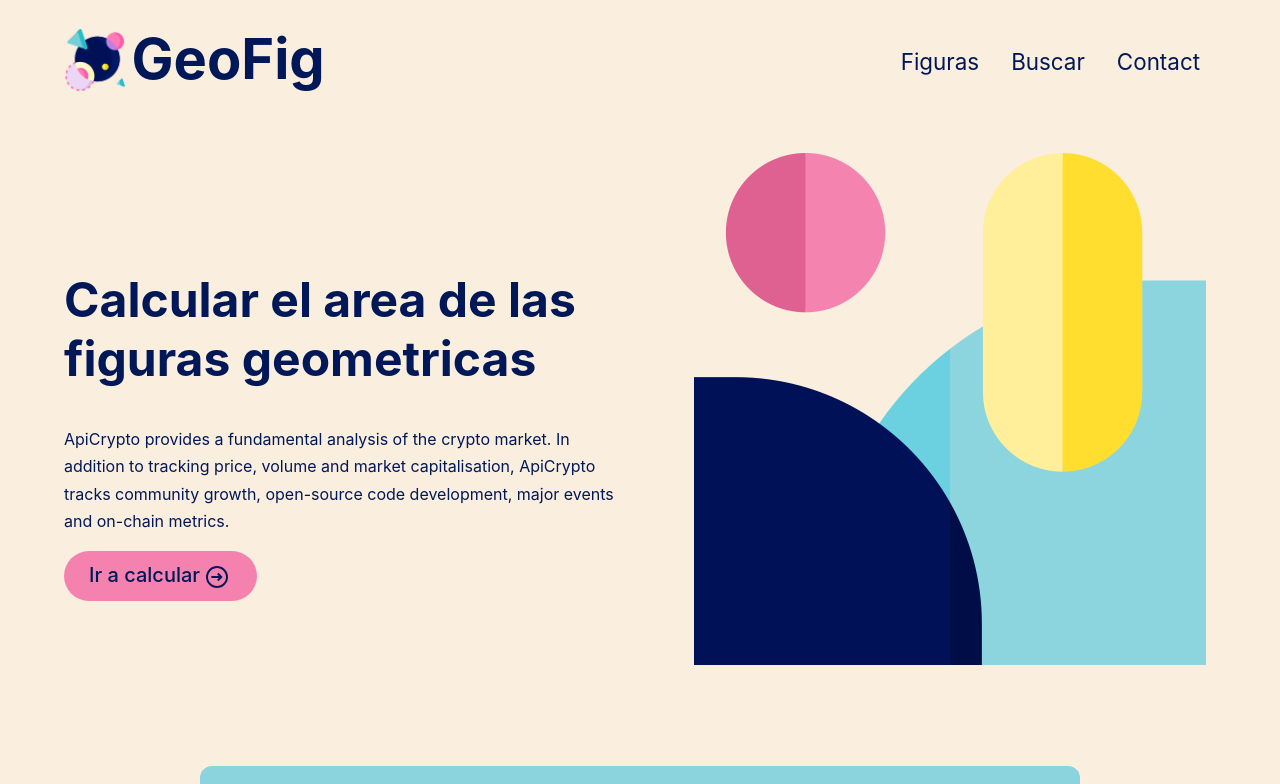
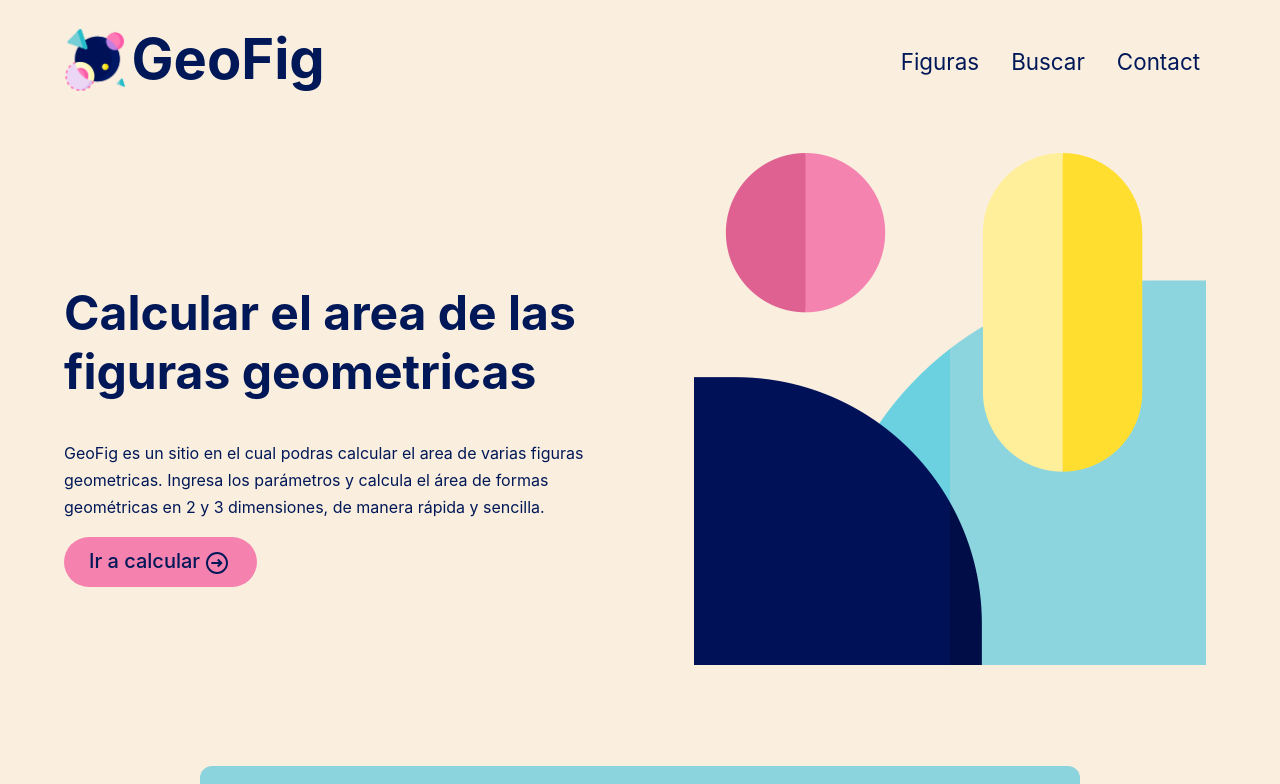
Before and after one commit to KeuryLendof/GeoFig, a React (Create React App) app: page / in a window 1280 px wide. Shown: the top 784 px of the page. Built offline with nearby package versions, Linux system fonts and the light colour scheme.

Commit message:
Logo, nombre y descripcion

```diff
--- a/public/index.html
+++ b/public/index.html
@@ -2,7 +2,7 @@
 <html lang="en">
   <head>
     <meta charset="utf-8" />
-    <link rel="icon" href="%PUBLIC_URL%/favicon.ico" />
+    <link rel="icon" href="%PUBLIC_URL%/logo.png" />
     <meta name="viewport" content="width=device-width, initial-scale=1" />
     <meta name="theme-color" content="#000000" />
     <meta
@@ -24,7 +24,7 @@
       work correctly both with client-side routing and a non-root public URL.
       Learn how to configure a non-root public URL by running `npm run build`.
     -->
-    <title>React App</title>
+    <title>GeoFig</title>
   </head>
   <body>
     <noscript>You need to enable JavaScript to run this app.</noscript>
--- a/src/componentes/Inicio/inicio.jsx
+++ b/src/componentes/Inicio/inicio.jsx
@@ -15,7 +15,7 @@ const inicio =()=>{
 
                 <h3 className="productive_title">Calcular el area de las figuras geometricas</h3>
 
-                <p className="productive_paragraph">ApiCrypto provides a fundamental analysis of the crypto market. In addition to tracking price, volume and market capitalisation, ApiCrypto tracks community growth, open-source code development, major events and on-chain metrics.</p>
+                <p className="productive_paragraph">GeoFig es un sitio en el cual podras calcular el area de varias figuras geometricas. Ingresa los parámetros y calcula el área de formas geométricas en 2 y 3 dimensiones, de manera rápida y sencilla.</p>
 
                 <a href="#figuras" className="productive_cta">
                     Ir a calcular
```
Also changed, not shown: public/logo.png (added).
